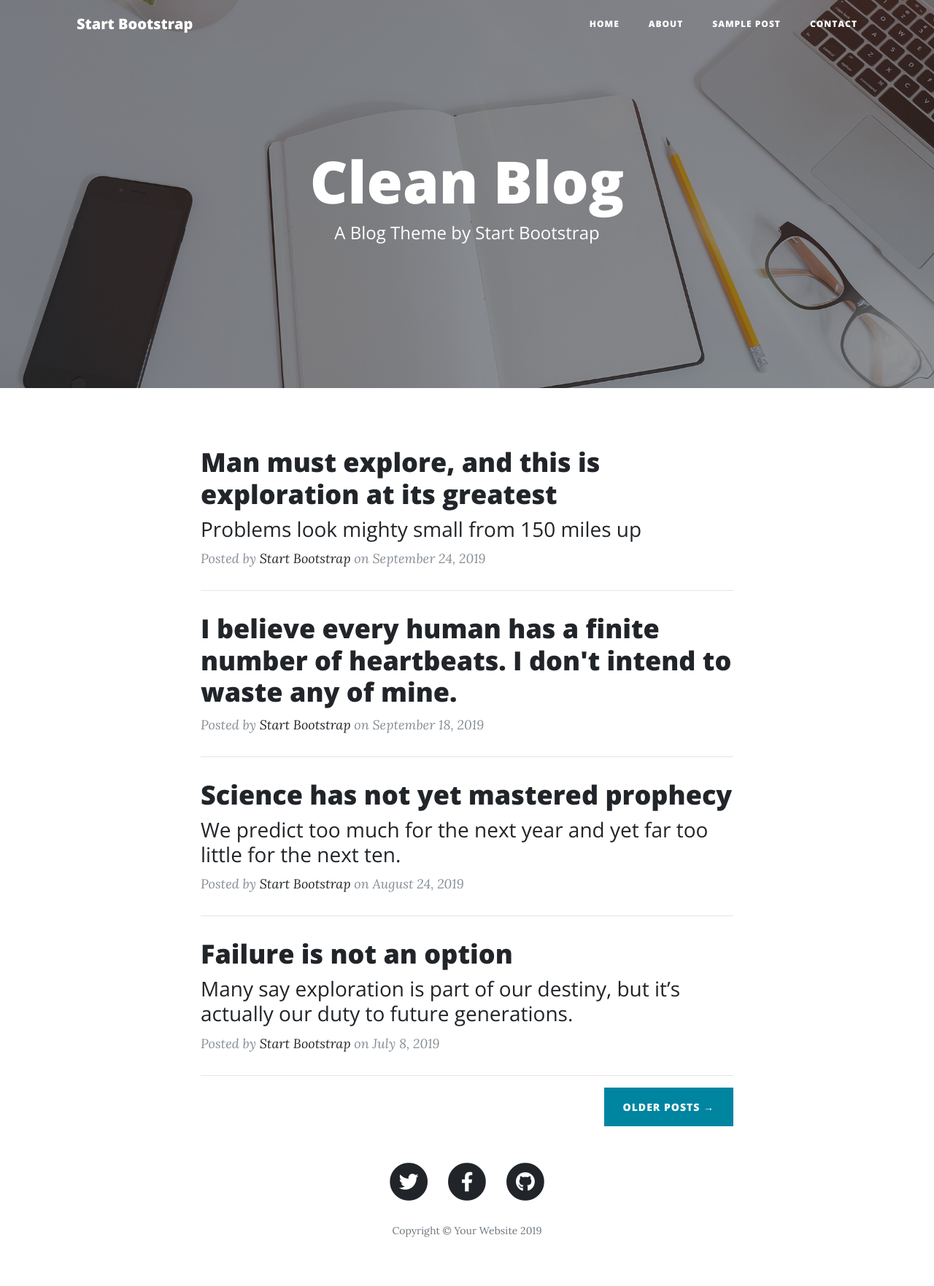
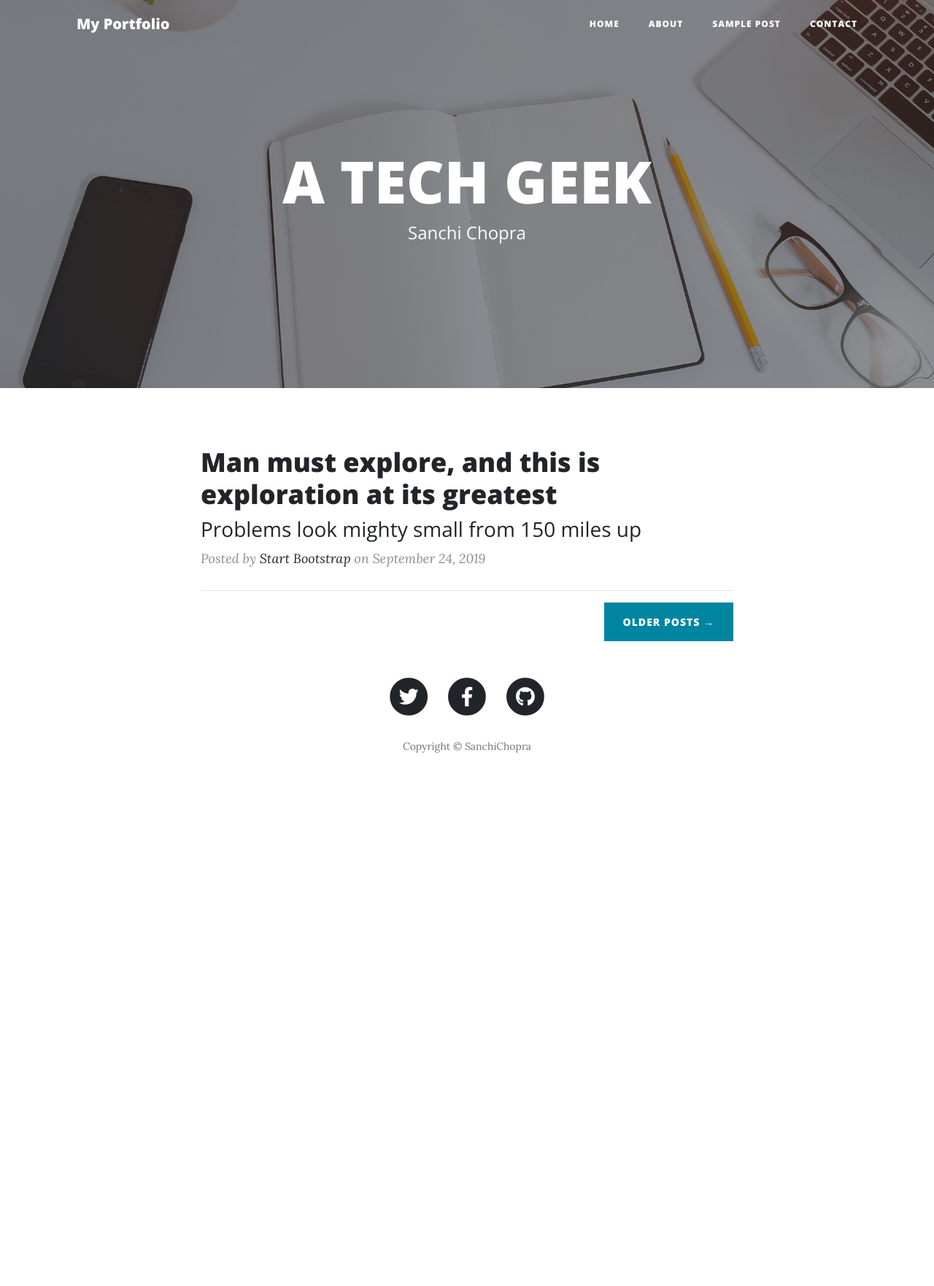
Before and after one commit to SanchiChopra/yeno_app, a Flask app: page / in a window 1280 px wide. Shown: the whole page at 73% size. After the commit the page ends 1032 px from the top, so only its background shows below. Run offline with Flask 2, Linux system fonts and the light colour scheme; some libraries are stand-ins or nearby versions.

```diff
--- a/templates/index.html
+++ b/templates/index.html
@@ -9,8 +9,8 @@
       <div class="row">
         <div class="col-lg-8 col-md-10 mx-auto">
           <div class="site-heading">
-            <h1>Clean Blog</h1>
-            <span class="subheading">A Blog Theme by Start Bootstrap</span>
+            <h1>A TECH GEEK</h1>
+            <span class="subheading">Sanchi Chopra</span>
           </div>
         </div>
       </div>
@@ -21,6 +21,8 @@
   <div class="container">
     <div class="row">
       <div class="col-lg-8 col-md-10 mx-auto">
+
+
         <div class="post-preview">
           <a href="post.html">
             <h2 class="post-title">
@@ -35,45 +37,7 @@
             on September 24, 2019</p>
         </div>
         <hr>
-        <div class="post-preview">
-          <a href="post.html">
-            <h2 class="post-title">
-              I believe every human has a finite number of heartbeats. I don't intend to waste any of mine.
-            </h2>
-          </a>
-          <p class="post-meta">Posted by
-            <a href="#">Start Bootstrap</a>
-            on September 18, 2019</p>
-        </div>
-        <hr>
-        <div class="post-preview">
-          <a href="post.html">
-            <h2 class="post-title">
-              Science has not yet mastered prophecy
-            </h2>
-            <h3 class="post-subtitle">
-              We predict too much for the next year and yet far too little for the next ten.
-            </h3>
-          </a>
-          <p class="post-meta">Posted by
-            <a href="#">Start Bootstrap</a>
-            on August 24, 2019</p>
-        </div>
-        <hr>
-        <div class="post-preview">
-          <a href="post.html">
-            <h2 class="post-title">
-              Failure is not an option
-            </h2>
-            <h3 class="post-subtitle">
-              Many say exploration is part of our destiny, but it’s actually our duty to future generations.
-            </h3>
-          </a>
-          <p class="post-meta">Posted by
-            <a href="#">Start Bootstrap</a>
-            on July 8, 2019</p>
-        </div>
-        <hr>
+
         <!-- Pager -->
         <div class="clearfix">
           <a class="btn btn-primary float-right" href="#">Older Posts &rarr;</a>
--- a/templates/layout.html
+++ b/templates/layout.html
@@ -8,7 +8,7 @@
   <meta name="description" content="">
   <meta name="author" content="">
 
-  <title>Clean Blog - Start Bootstrap Theme</title>
+  <title>MyPortfolio</title>
 
   <!-- Bootstrap core CSS -->
   <link href="{{ url_for('static', filename = 'vendor/bootstrap/css/bootstrap.min.css') }}" rel="stylesheet">
@@ -28,7 +28,7 @@
   <!-- Navigation -->
   <nav class="navbar navbar-expand-lg navbar-light fixed-top" id="mainNav">
     <div class="container">
-      <a class="navbar-brand" href="index.html">Start Bootstrap</a>
+      <a class="navbar-brand" href="index.html">My Portfolio</a>
       <button class="navbar-toggler navbar-toggler-right" type="button" data-toggle="collapse" data-target="#navbarResponsive" aria-controls="navbarResponsive" aria-expanded="false" aria-label="Toggle navigation">
         Menu
         <i class="fas fa-bars"></i>
@@ -85,7 +85,7 @@
               </a>
             </li>
           </ul>
-          <p class="copyright text-muted">Copyright &copy; Your Website 2019</p>
+          <p class="copyright text-muted">Copyright &copy; SanchiChopra</p>
         </div>
       </div>
     </div>
```
